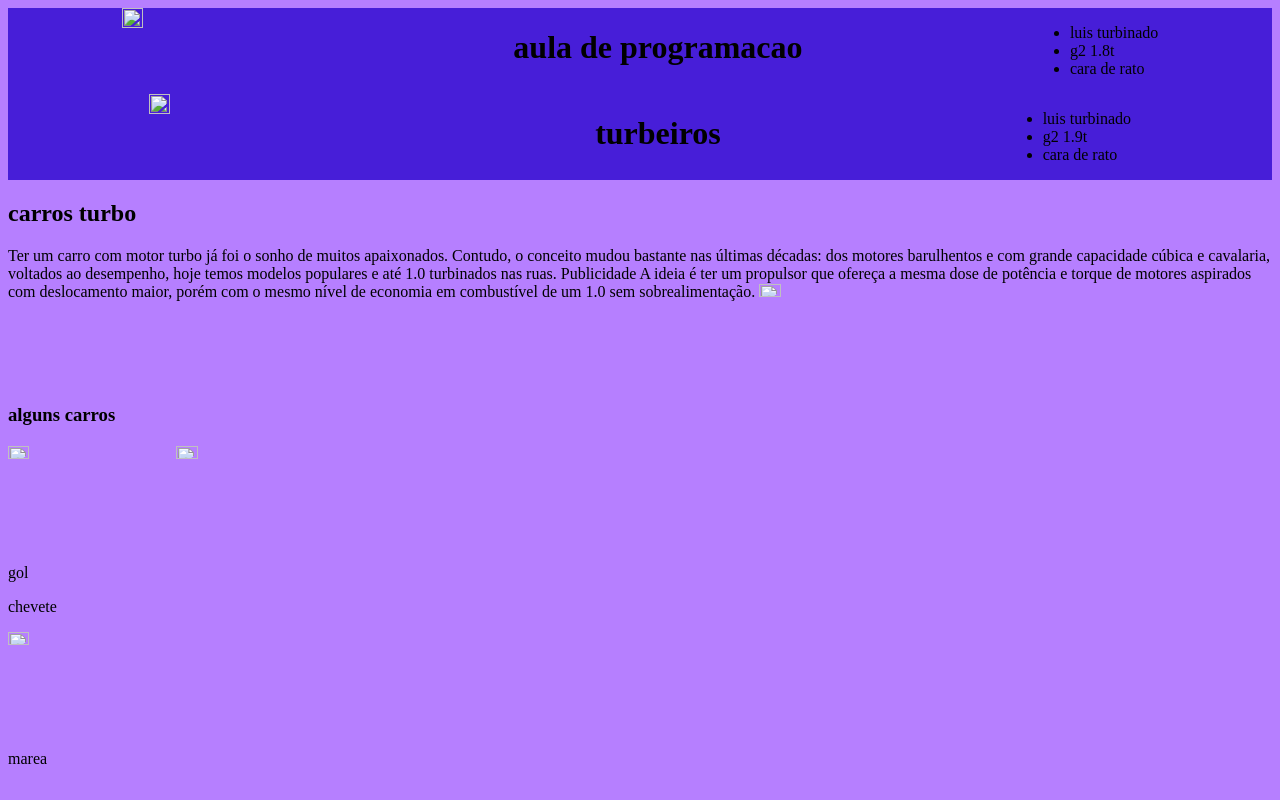
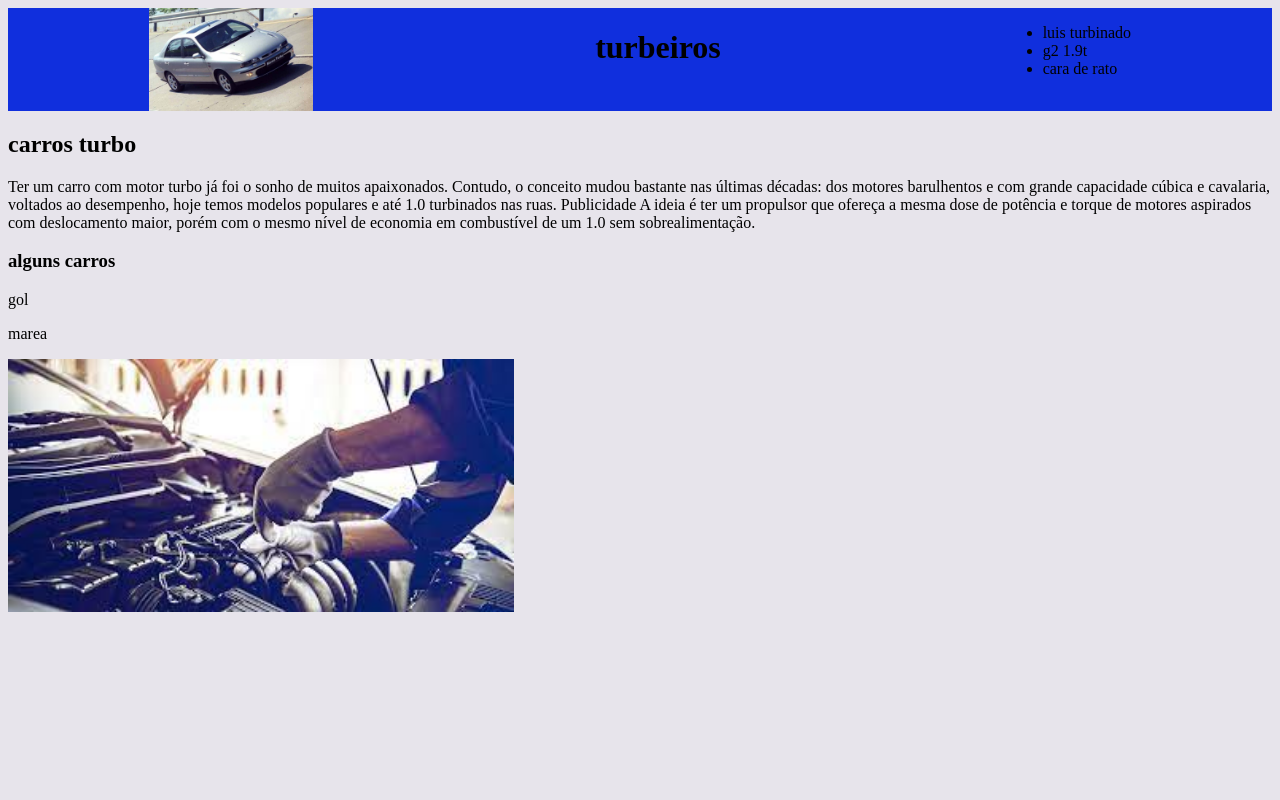
Before and after one commit to Caiokenzodeoliveira/caio-kenzo, a plain HTML site: page index.html in a window 1280 px wide. Drawn offline with Linux system fonts and the light colour scheme.

Commit message:
Add files via upload
aaa

```diff
--- a/index.html
+++ b/index.html
@@ -7,32 +7,11 @@
     <link rel="stylesheet" href="style.css">
 
 </head>
+
+
 <body>
     <header>
-        <img class="imagem" src="caio.jpg" alt="">
-
-    <h1>aula de programacao</h1>
-
-    <ul>
-<li>luis turbinado</li>
-<li>g2 1.8t</li>
-<li>cara de rato</li>
-    </ul>
-</header>
-</body>
-</html>
- <html lang="en">
-<head>
-    <meta charset="UTF-8">
-    <meta http-equiv="X-UA-Compatible" content="IE=edge">
-    <meta name="viewport" content="width=device-width, initial-scale=1.0">
-    <title>caioG2</title>
-    <link rel="stylesheet" href="style.css">
-
-</head>
-<body>
-    <header>
-        <img class="imagem" src="ck.png" alt="">
+        <img class="imagem" src="marea.jpg" alt="">
 
     <h1>turbeiros</h1>
 
@@ -53,13 +32,11 @@
 
 
 
-    <img class="imagem" src="caiok.jpg"alt="">
-
 
   <h3>alguns carros </h3>
 
-  <img class="imagem" src="images.jpeg"alt="">        <img class="imagem" src="che.jpeg"alt="">
-  <p> gol </p>                                              <p>chevete</p>
+
+  <p> gol </p>
 
 
 
@@ -67,5 +44,16 @@
 
 
 
-                        <img class="imagem" src="marea.jpg"alt="">
                           <p>marea<p>
+
+
+
+
+
+
+
+
+
+
+
+    <img class="carro" src="index.jpeg" alt="">
--- a/style.css
+++ b/style.css
@@ -1,9 +1,12 @@
-body {background-color: rgb(182, 127, 255);}
+body {background-color: rgb(231, 228, 235);}
 
- header{background-color: rgb(71, 30, 216);
+ header{background-color: rgb(16, 47, 221);
  display: flex;
 justify-content: space-around;
 }
 
 
        .imagem{width: 13%;}
+       .carro{width: 40%;
+       text-align: center;
+display: flex;}
```
Also changed, not shown: caio.jpg (added), caio.png (added), index.jpeg (added), marea.jpg (added).
